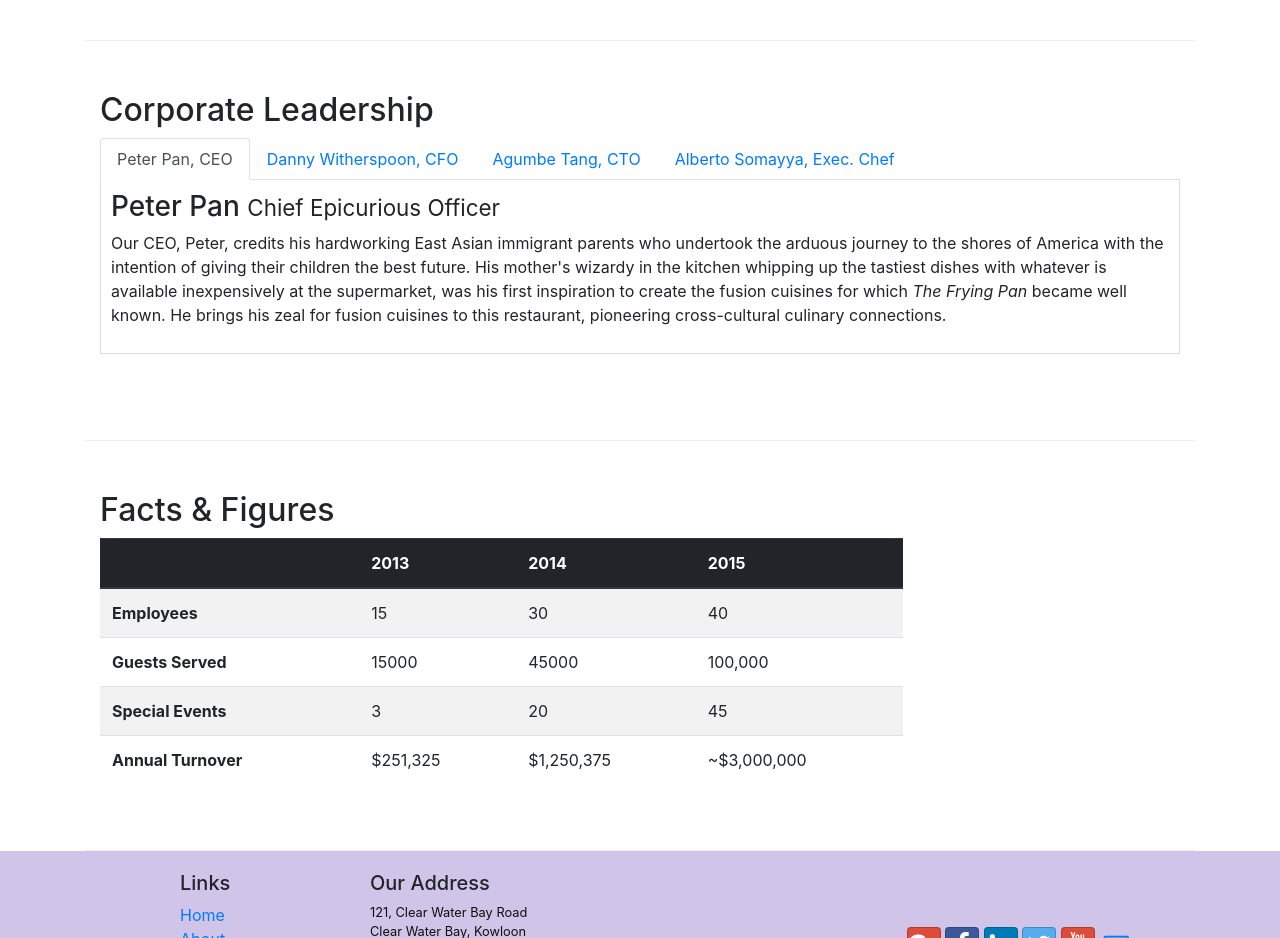
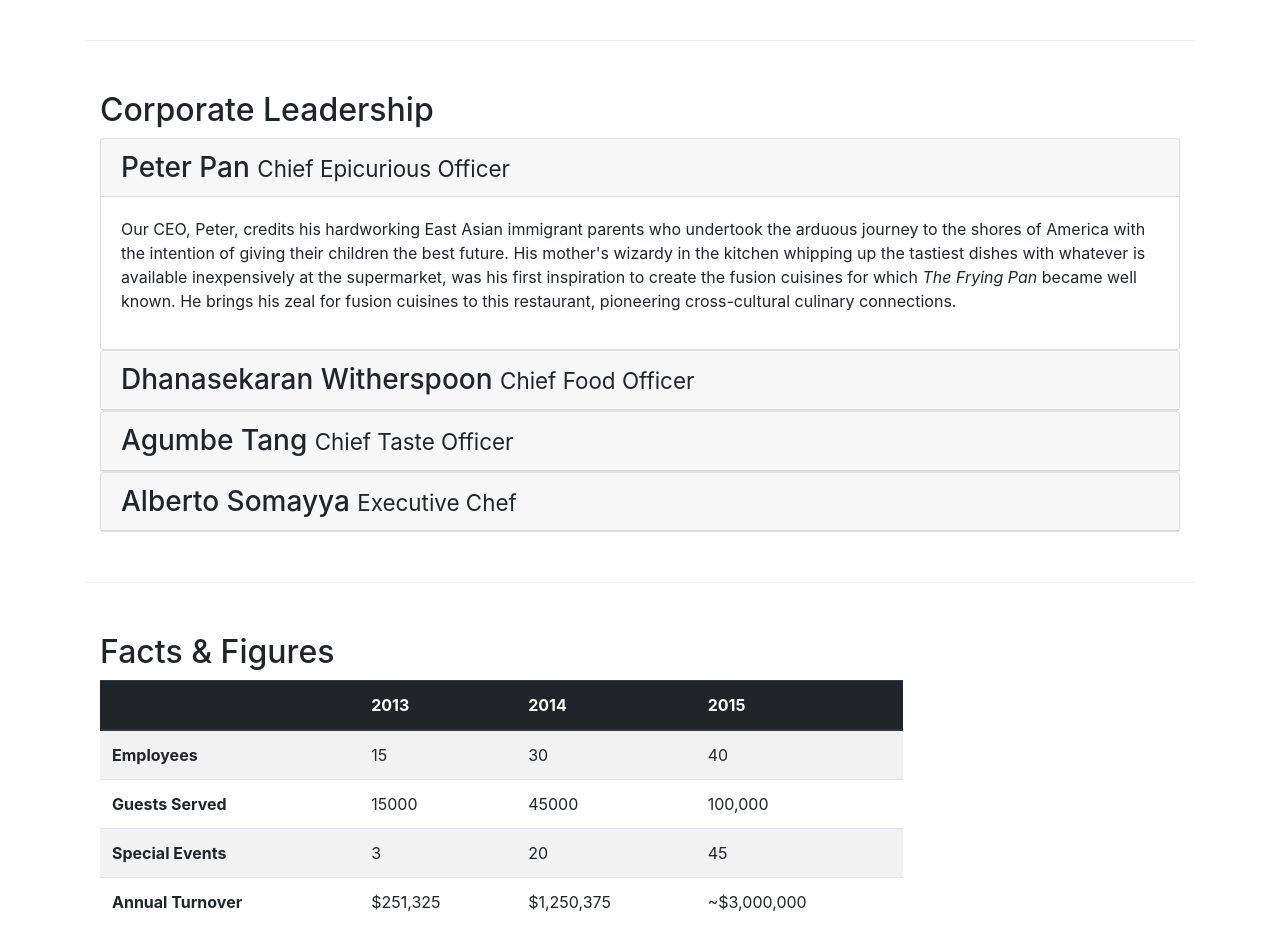
Before and after one commit to PYTHONRZ/conFusion, a website: page aboutus.html in a window 1280 px wide. Shown: the part 1200-2138 px from the top of the page. Drawn offline with nearby package versions, Linux system fonts and the light colour scheme.

Commit message:
Accordion

```diff
--- a/aboutus.html
+++ b/aboutus.html
@@ -108,42 +108,69 @@
             <div class="col-12">
                 <h2>Corporate Leadership</h2>
 
-                <ul class="nav nav-tabs">
-                    <li class="nav-item">
-                        <a class="nav-link active" href="#peter" role="tab" data-toggle="tab">Peter Pan, CEO</a>
-                    </li>
-                    <li class="nav-item">
-                        <a class="nav-link" href="#danny" role="tab"
-                          data-toggle="tab">Danny Witherspoon, CFO</a>
-                      </li>
-                      <li class="nav-item">
-                        <a class="nav-link" href="#agumbe"role="tab"
-                          data-toggle="tab">Agumbe Tang, CTO</a>
-                      </li>
-                      <li class="nav-item">
-                        <a class="nav-link" href="#alberto" role="tab"
-                          data-toggle="tab">Alberto Somayya, Exec. Chef</a>
-                      </li>
-                </ul>
 
-                <div class="tab-content">
-                    <div role="tabpanel" class="tab-pane fade show active" id="peter">
-                        <h3>Peter Pan <small>Chief Epicurious Officer</small></h3>
+                <div id="accordion">
+                    <div class="card">
+                        <div class="card-header" role="tab" id="peterhead">
+                            <h3 class="mb-0">
+                                <a class="collapsed" data-toggle="collapse" data-target="#peter">
+                                    Peter Pan <small>Chief Epicurious Officer</small>
+                                </a>
+                            </h3>
+                        </div>
+                        <div class="collapse show" id="peter" data-parent="#accordion">
+                            <div class="card-body">
                                 <p class="d-none d-sm-block">Our CEO, Peter, credits his hardworking East Asian immigrant parents who undertook the arduous journey to the shores of America with the intention of giving their children the best future. His mother's wizardy in the kitchen whipping up the tastiest dishes with whatever is available inexpensively at the supermarket, was his first inspiration to create the fusion cuisines for which <em>The Frying Pan</em> became well known. He brings his zeal for fusion cuisines to this restaurant, pioneering cross-cultural culinary connections.</p>
+
                             </div>
-                    <div role="tabpanel" class="tab-pane fade" id="danny">
-                        <h3>Dhanasekaran Witherspoon <small>Chief Food Officer</small></h3>
+                        </div>
+                    </div>
+
+                    <div class="card">
+                        <div class="card-header" role="tab" id="dannyrhead">
+                            <h3 class="mb-0">
+                                <a class="collapsed" data-toggle="collapse" data-target="#danny">
+                                    Dhanasekaran Witherspoon <small>Chief Food Officer</small>
+                                </a>
+                            </h3>
+                        </div>
+                        <div class="collapse" id="danny" data-parent="#accordion">
+                            <div class="card-body">
                                 <p class="d-none d-sm-block">Our CFO, Danny, as he is affectionately referred to by his colleagues, comes from a long established family tradition in farming and produce. His experiences growing up on a farm in the Australian outback gave him great appreciation for varieties of food sources. As he puts it in his own words, <em>Everything that runs, wins, and everything that stays, pays!</em></p>
+
                             </div>
-                    <div role="tabpanel" class="tab-pane fade" id="agumbe">
-                        <h3>Agumbe Tang <small>Chief Taste Officer</small></h3>
+                        </div>
+                    </div>
+
+                    <div class="card">
+                        <div class="card-header" role="tab" id="agumberhead">
+                            <h3 class="mb-0">
+                                <a class="collapsed" data-toggle="collapse" data-target="#agumbe">
+                                    Agumbe Tang <small>Chief Taste Officer</small>
+                                </a>
+                            </h3>
+                        </div>
+                        <div class="collapse" id="agumbe" data-parent="#accordion">
+                            <div class="card-body">
                                 <p class="d-none d-sm-block">Blessed with the most discerning gustatory sense, Agumbe, our CTO, personally ensures that every dish that we serve meets his exacting tastes. Our chefs dread the tongue lashing that ensues if their dish does not meet his exacting standards. He lives by his motto, <em>You click only if you survive my lick.</em></p>
                             </div>
-                    <div role="tabpanel" class="tab-pane fade" id="alberto">
-                        <h3>Alberto Somayya <small>Executive Chef</small></h3>
+                        </div>
+                    </div>
+
+                    <div class="card">
+                        <div class="card-header" role="tab" id="albertorhead">
+                            <h3 class="mb-0">
+                                <a class="collapsed" data-toggle="collapse" data-target="#alberto">
+                                    Alberto Somayya <small>Executive Chef</small>
+                                </a>
+                            </h3>
+                        </div>
+                        <div class="collapse" id="alberto" data-parent="#accordion">
+                            <div class="card-body">
                                 <p class="d-none d-sm-block">Award winning three-star Michelin chef with wide International experience having worked closely with whos-who in the culinary world, he specializes in creating mouthwatering Indo-Italian fusion experiences. He says, <em>Put together the cuisines from the two craziest cultures, and you get a winning hit! Amma Mia!</em></p>
                             </div>
-
+                        </div>
+                    </div>
 
                 </div>
             </div>
```
Lines whose indentation alone changed are shown as unchanged.
